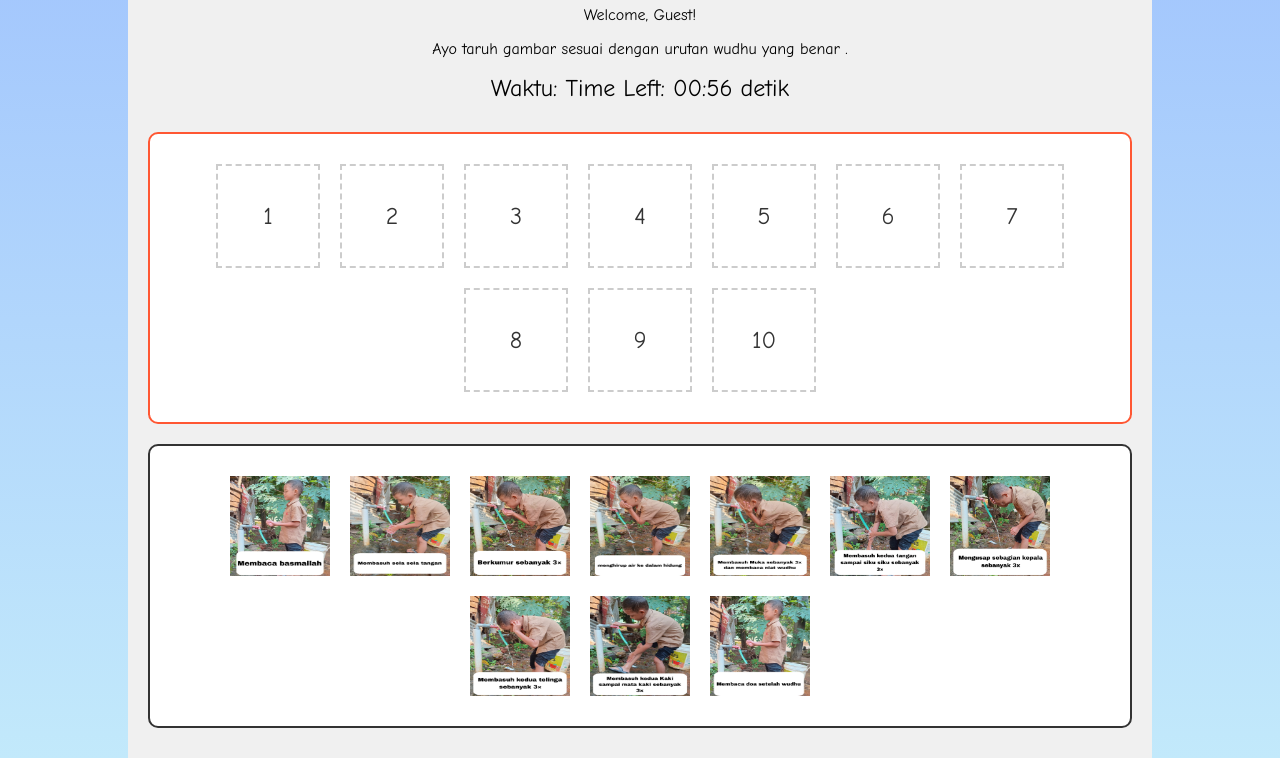
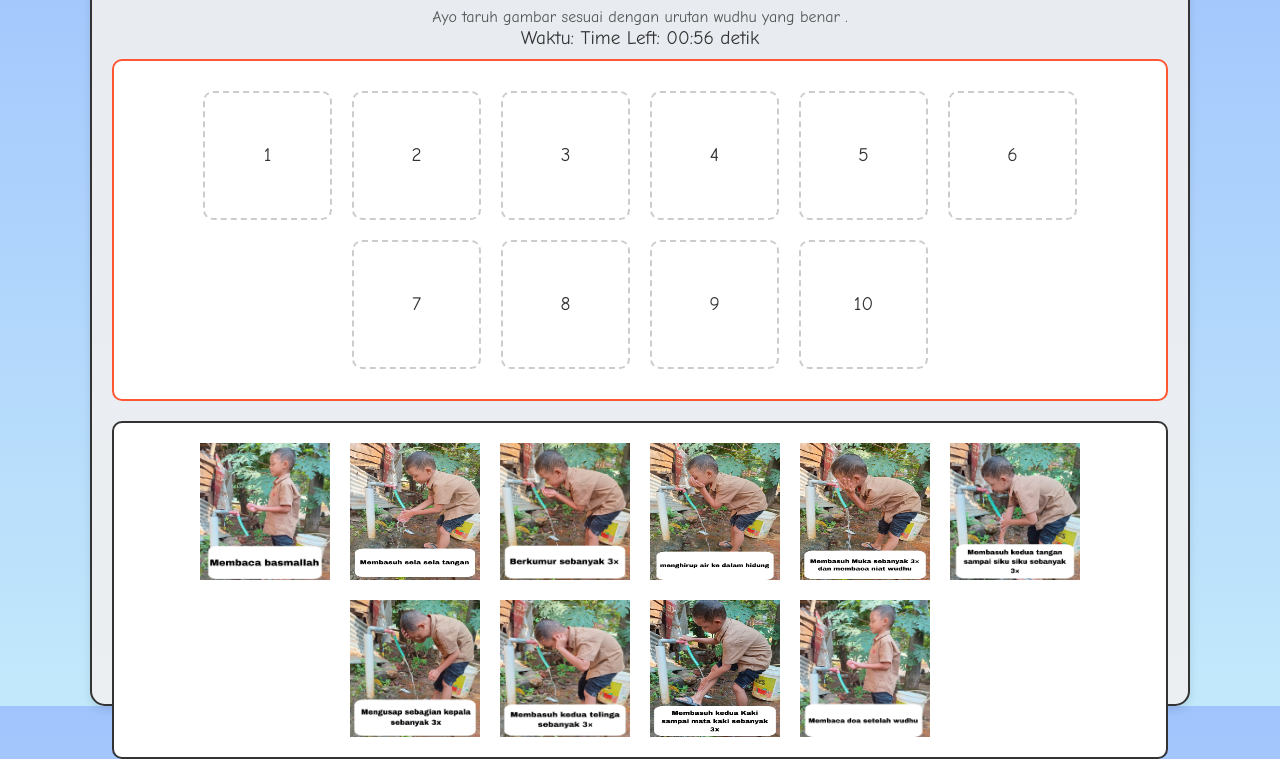
Before and after one commit to Lizdifan091105/2023010005-_Ahmad_Nafidzil_A-la, a plain HTML site: page apps-ahmad_Nafidzil-A'la-UAS wudhu/level2.html in a window 1280 px wide. Shown: the part 94-853 px from the top of the page. Drawn offline with Linux system fonts and the light colour scheme.

Commit message:
kommit pertama

```diff
--- a/apps-ahmad_Nafidzil-A'la-UAS wudhu/Assets/CSS/level2.css
+++ b/apps-ahmad_Nafidzil-A'la-UAS wudhu/Assets/CSS/level2.css
@@ -3,26 +3,60 @@ body {
   display: flex;
   justify-content: center;
   align-items: center;
-  height: 100%;
+  height: 100vh;
   margin: 0;
   background: linear-gradient(to bottom, #a1c4fd, #c2e9fb);
   text-align: center;
+  /* overflow: hidden; Prevents scrolling */
 }
 
 .game-container {
   display: flex;
   flex-direction: column;
   align-items: center;
-  width: 80%;
-  height: 80%;
-  background-color: #f0f0f0;
-  padding: 20px;
+  width: 100%;
+  max-width: 1100px;
+  height: 100%;
+  /*Increaseheight*/padding: 20px;
   box-sizing: border-box;
+  background-color: rgba(240, 240, 240, 0.9);
+  box-shadow: 0 4px 8px rgba(0, 0, 0, 0.1);
+  border-radius: 15px;
+  margin-top: 20px;
+  margin-bottom: 20px;
+  border: 2px solid #333;
+  -webkit-border-radius: 15px;
+  -moz-border-radius: 15px;
+  -ms-border-radius: 15px;
+  -o-border-radius: 15px;
+}
+
+h3 {
+  font-size: 1rem;
+  color: #333;
+  margin-bottom: 2px;
+}
+
+#playerNameDisplay {
+  font-size: 1rem;
+  color: #555;
+  margin-bottom: 10px;
+}
+span{
+  margin-bottom: 1px;
+
+}
+
+p {
+  font-size: 1rem;
+  color: #555;
+  margin-bottom: 1px;
 }
 
 .timer {
-  font-size: 24px;
-  margin-bottom: 20px;
+  font-size: 1.2rem;
+  color: #333;
+  margin-bottom: 10px;
 }
 
 .game-board, .image-container {
@@ -31,42 +65,52 @@ body {
   align-items: center;
   flex-wrap: wrap;
   width: 100%;
-  margin: 10px 0;
-  padding: 20px;
+  padding: 10px; /* Adjusted padding */
   border: 2px solid #333;
   border-radius: 10px;
   background-color: #fff;
   box-sizing: border-box;
+  margin-bottom: 20px; /* Adjusted margin */
 }
 
 .game-board {
   border-color: #ff5733;
+  padding: 20px; /* Adjusted padding */
+  margin-bottom: 20px; /* Adjusted margin */
 }
 
 .image-item {
-  width: 100px;
-  height: 100px;
-  margin: 10px;
+  width: 130px; /* Adjusted width */
+  height: 137px; /* Adjusted height */
+  margin: 10px; /* Adjusted margin */
   cursor: pointer;
+  transition: transform 0.3s;
+}
+
+.image-item:hover {
+  transform: scale(1.1);
 }
 
 .drop-zone {
-  width: 100px;
-  height: 100px;
-  margin: 10px;
+  width: 125px; /* Adjusted width */
+  height: 125px; /* Adjusted height */
+  margin: 10px; /* Adjusted margin */
   border: 2px dashed #ccc;
   display: flex;
   justify-content: center;
   align-items: center;
   transition: border-color 0.3s;
+  border-radius: 10px;
+  background-color: rgba(255, 255, 255, 0.8);
 }
 
 .drop-zone:hover {
   border-color: #333;
+  background-color: rgba(255, 255, 255, 0.9);
 }
 
 .dropped {
-  opacity: 1;
+  opacity: 0.5;
 }
 
 .popup {
@@ -116,6 +160,7 @@ body {
 }
 
 .drop-zone-number {
-  font-size: 24px;
+  font-size: 1.2rem;
   color: #333;
+  user-select: none;
 }
--- a/apps-ahmad_Nafidzil-A'la-UAS wudhu/level2.html
+++ b/apps-ahmad_Nafidzil-A'la-UAS wudhu/level2.html
@@ -8,10 +8,8 @@
 </head>
 <body>
   <div class="game-container">
-    <h1>Level 2</h1>
+    <h3>Level 2</h3>
     <span id="playerNameDisplay"></span>
-
-
     <p>Ayo taruh gambar sesuai dengan urutan wudhu yang benar .</p>
 
     <div class="timer">Waktu: <span id="time">60</span> detik</div>
```
